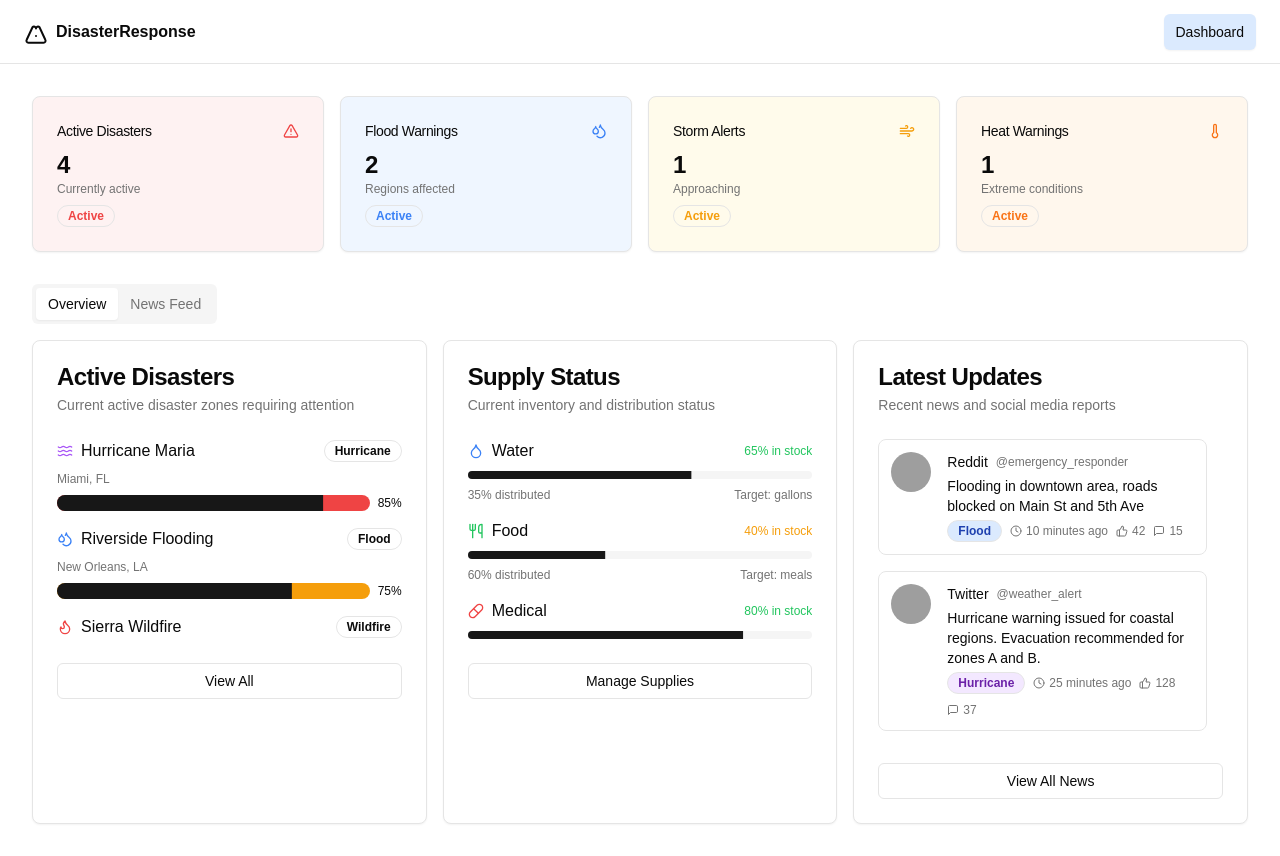
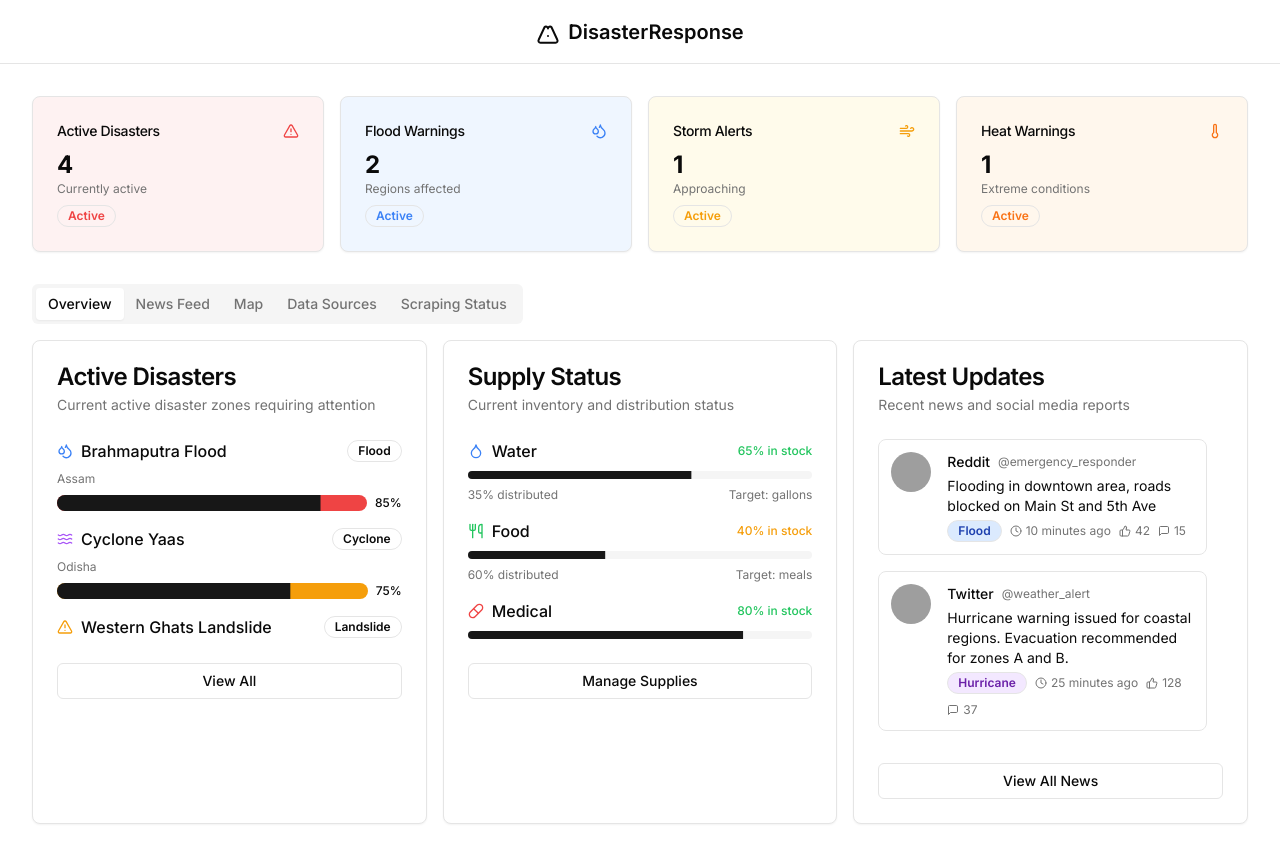
Before and after one commit to bhavishya-06/NinjaHattori, a Next.js app: page / in a window 1280 px wide. Built offline with nearby package versions, Linux system fonts and the light colour scheme; grey boxes are pictures that could not be loaded.

Commit message:
Major Ui cahnges

```diff
--- /dev/null
+++ b/app/dashboard/layout.tsx
@@ -0,0 +1,73 @@
+import Link from "next/link"
+import { Button } from "@/components/ui/button"
+
+function AlertIcon(props: React.SVGProps<SVGSVGElement>) {
+  return (
+    <svg
+      {...props}
+      xmlns="http://www.w3.org/2000/svg"
+      width="24"
+      height="24"
+      viewBox="0 0 24 24"
+      fill="none"
+      stroke="currentColor"
+      strokeWidth="2"
+      strokeLinecap="round"
+      strokeLinejoin="round"
+    >
+      <path d="M12 8.56a2 2 0 0 0-3.5-1.3L2.69 19.75a2 2 0 0 0 1.74 3h15.14a2 2 0 0 0 1.74-3L15.5 7.26a2 2 0 0 0-3.5 1.3" />
+      <path d="M12 16v.01" />
+    </svg>
+  )
+}
+
+function DashboardIcon(props: React.SVGProps<SVGSVGElement>) {
+  return (
+    <svg
+      {...props}
+      xmlns="http://www.w3.org/2000/svg"
+      width="24"
+      height="24"
+      viewBox="0 0 24 24"
+      fill="none"
+      stroke="currentColor"
+      strokeWidth="2"
+      strokeLinecap="round"
+      strokeLinejoin="round"
+    >
+      <rect width="7" height="9" x="3" y="3" rx="1" />
+      <rect width="7" height="5" x="14" y="3" rx="1" />
+      <rect width="7" height="9" x="14" y="12" rx="1" />
+      <rect width="7" height="5" x="3" y="16" rx="1" />
+    </svg>
+  )
+}
+
+export default function DashboardLayout({
+  children,
+}: {
+  children: React.ReactNode
+}) {
+  return (
+    <div className="flex min-h-screen w-full flex-col">
+      <header className="sticky top-0 z-10 flex h-16 items-center gap-4 border-b bg-background px-4 md:px-6">
+        <div className="flex-1" />
+        <Link href="/" className="flex items-center gap-2 font-semibold">
+          <AlertIcon className="h-6 w-6" />
+          <span className="text-xl">DisasterResponse</span>
+        </Link>
+        <div className="flex-1 flex justify-end">
+          <nav className="flex gap-2">
+            <Button variant="ghost" className="flex items-center gap-2 text-foreground hover:text-foreground hover:bg-muted" size="sm" asChild>
+              <Link href="/dashboard">
+                <DashboardIcon className="h-4 w-4" />
+                <span>Dashboard</span>
+              </Link>
+            </Button>
+          </nav>
+        </div>
+      </header>
+      {children}
+    </div>
+  )
+}
--- a/app/dashboard/page.tsx
+++ b/app/dashboard/page.tsx
@@ -1,17 +1,18 @@
-import { Card, CardContent, CardDescription, CardHeader, CardTitle, CardFooter } from "@/components/ui/card"
+import Link from "next/link"
 import { Button } from "@/components/ui/button"
+import { Card, CardContent, CardDescription, CardFooter, CardHeader, CardTitle } from "@/components/ui/card"
 import { Tabs, TabsContent, TabsList, TabsTrigger } from "@/components/ui/tabs"
 import { DisasterMap } from "@/components/disaster-map"
+import { NewsScroller } from "@/components/news-scroller"
 import { PriorityList } from "@/components/priority-list"
 import { SupplyOverview } from "@/components/supply-overview"
-import { NewsScroller } from "@/components/news-scroller"
+import { SourcesOverview } from "@/components/sources-overview"
 import { ScrapeStatus } from "@/components/scrape-status"
-import { SourcesOverview } from "@/components/sources-overview"
-import Link from "next/link"
+import { Map, Newspaper, Database, RefreshCw } from "lucide-react"
 
 export default function DashboardPage() {
   return (
-    <div className="flex flex-col gap-4 p-4 md:gap-8 md:p-8">
+    <main className="flex flex-1 flex-col gap-4 p-4 md:gap-8 md:p-8">
       <div className="grid gap-4 md:grid-cols-2 lg:grid-cols-4">
         <Card>
           <CardHeader className="flex flex-row items-center justify-between space-y-0 pb-2">
@@ -138,14 +139,13 @@ export default function DashboardPage() {
               <CardContent>
                 <SupplyOverview />
               </CardContent>
-              <Link href="/supplies">
-                  <CardFooter>
-                    {/* manage supplies button functionality */}
-                      <Button variant="outline" size="sm" className="w-full">
-                        Manage Supplies
-                      </Button>
-                  </CardFooter>
-                </Link>
+              <CardFooter>
+                <Button variant="outline" size="sm" className="w-full" asChild>
+                  <Link href="/supplies">
+                    Manage Supplies
+                  </Link>
+                </Button>
+              </CardFooter>
             </Card>
             <Card className="lg:col-span-4">
               <CardHeader>
@@ -181,6 +181,6 @@ export default function DashboardPage() {
           </Card>
         </TabsContent>
       </Tabs>
-    </div>
+    </main>
   )
 }
--- a/app/layout.tsx
+++ b/app/layout.tsx
@@ -1,8 +1,11 @@
 import type { Metadata } from 'next'
 import './globals.css'
+import { Inter } from 'next/font/google'
+
+const inter = Inter({ subsets: ['latin'] })
 
 export const metadata: Metadata = {
-  title: 'v0 App',
+  title: 'Ninja',
   description: 'Created with v0',
   generator: 'v0.dev',
 }
@@ -14,7 +17,9 @@ export default function RootLayout({
 }>) {
   return (
     <html lang="en">
-      <body>{children}</body>
+      <body className={inter.className}>
+        {children}
+      </body>
     </html>
   )
 }
--- a/app/page.tsx
+++ b/app/page.tsx
@@ -7,21 +7,41 @@ import { NewsScroller } from "@/components/news-scroller"
 import { PriorityList } from "@/components/priority-list"
 import { SupplyOverview } from "@/components/supply-overview"
 import { AlertStatus } from "@/components/alert-status"
+import { ScrapeStatus } from "@/components/scrape-status"
+import { SourcesOverview } from "@/components/sources-overview"
+
+function DashboardIcon(props: React.SVGProps<SVGSVGElement>) {
+  return (
+    <svg
+      {...props}
+      xmlns="http://www.w3.org/2000/svg"
+      width="24"
+      height="24"
+      viewBox="0 0 24 24"
+      fill="none"
+      stroke="currentColor"
+      strokeWidth="2"
+      strokeLinecap="round"
+      strokeLinejoin="round"
+    >
+      <rect width="7" height="9" x="3" y="3" rx="1" />
+      <rect width="7" height="5" x="14" y="3" rx="1" />
+      <rect width="7" height="9" x="14" y="12" rx="1" />
+      <rect width="7" height="5" x="3" y="16" rx="1" />
+    </svg>
+  )
+}
 
 export default function Home() {
   return (
     <div className="flex min-h-screen w-full flex-col">
       <header className="sticky top-0 z-10 flex h-16 items-center gap-4 border-b bg-background px-4 md:px-6">
+        <div className="flex-1" />
         <Link href="/" className="flex items-center gap-2 font-semibold">
           <AlertIcon className="h-6 w-6" />
-          <span>DisasterResponse</span>
+          <span className="text-xl">DisasterResponse</span>
         </Link>
-        <nav className="ml-auto flex gap-2">
-          <Button variant="ghost" className="bg-blue-100 rounded-md transition delay-100 hover:bg-blue-200 shadow-sm" size="sm" asChild>
-            <Link href="/dashboard">Dashboard</Link>
-          </Button>
-
-        </nav>
+        <div className="flex-1" />
       </header>
       <main className="flex flex-1 flex-col gap-4 p-4 md:gap-8 md:p-8">
         <div className="grid gap-4 md:grid-cols-2 lg:grid-cols-4">
@@ -31,6 +51,9 @@ export default function Home() {
           <TabsList>
             <TabsTrigger value="overview">Overview</TabsTrigger>
             <TabsTrigger value="news">News Feed</TabsTrigger>
+            <TabsTrigger value="map">Map</TabsTrigger>
+            <TabsTrigger value="sources">Data Sources</TabsTrigger>
+            <TabsTrigger value="scraping">Scraping Status</TabsTrigger>
           </TabsList>
           <TabsContent value="overview" className="space-y-4">
             <div className="grid gap-4 md:grid-cols-2 lg:grid-cols-3">
@@ -57,12 +80,11 @@ export default function Home() {
                   <SupplyOverview />
                 </CardContent>
                 <Link href="/supplies">
-                  <CardFooter>
-                    {/* manage supplies button functionality */}
-                      <Button variant="outline" size="sm" className="w-full">
-                        Manage Supplies
-                      </Button>
-                  </CardFooter>
+                <CardFooter>
+                  <Button variant="outline" size="sm" className="w-full">
+                    Manage Supplies
+                  </Button>
+                </CardFooter>
                 </Link>
               </Card>
               <Card className="lg:col-span-1">
@@ -81,14 +103,107 @@ export default function Home() {
               </Card>
             </div>
           </TabsContent>
-
           <TabsContent value="news" className="space-y-4">
             <Card>
               <CardHeader>
                 <CardTitle>News Feed</CardTitle>
                 <CardDescription>Latest disaster-related news and social media updates</CardDescription>
               </CardHeader>
-              <CardContent>{/* Expanded news feed will go here */}</CardContent>
+              <CardContent>
+                <NewsScroller />
+              </CardContent>
+            </Card>
+          </TabsContent>
+          <TabsContent value="map" className="space-y-4">
+            <div className="grid gap-4 md:grid-cols-2">
+              <Card className="md:col-span-1">
+                <CardHeader>
+                  <CardTitle>Disaster Map</CardTitle>
+                  <CardDescription>Geographic overview of disaster zones in India</CardDescription>
+                </CardHeader>
+                <CardContent className="p-0">
+                  <div className="aspect-square w-full">
+                    <DisasterMap />
+                  </div>
+                </CardContent>
+              </Card>
+              <Card className="md:col-span-1">
+                <CardHeader>
+                  <CardTitle>Disaster Locations</CardTitle>
+                  <CardDescription>List of all active disaster zones in India</CardDescription>
+                </CardHeader>
+                <CardContent>
+                  <div className="space-y-4">
+                    <div className="flex items-center justify-between">
+                      <div className="space-y-1">
+                        <p className="text-sm font-medium">Flood - Assam</p>
+                        <p className="text-sm text-muted-foreground">Severity: High | Affected: 2.1M</p>
+                      </div>
+                      <div className="flex items-center gap-2">
+                        <span className="inline-flex h-2 w-2 rounded-full bg-red-500" />
+                        <span className="text-sm text-muted-foreground">High Priority</span>
+                      </div>
+                    </div>
+                    <div className="flex items-center justify-between">
+                      <div className="space-y-1">
+                        <p className="text-sm font-medium">Cyclone - Odisha</p>
+                        <p className="text-sm text-muted-foreground">Category: 3 | Affected: 1.8M</p>
+                      </div>
+                      <div className="flex items-center gap-2">
+                        <span className="inline-flex h-2 w-2 rounded-full bg-red-500" />
+                        <span className="text-sm text-muted-foreground">High Priority</span>
+                      </div>
+                    </div>
+                    <div className="flex items-center justify-between">
+                      <div className="space-y-1">
+                        <p className="text-sm font-medium">Drought - Maharashtra</p>
+                        <p className="text-sm text-muted-foreground">Severity: Medium | Affected: 1.5M</p>
+                      </div>
+                      <div className="flex items-center gap-2">
+                        <span className="inline-flex h-2 w-2 rounded-full bg-orange-500" />
+                        <span className="text-sm text-muted-foreground">Medium Priority</span>
+                      </div>
+                    </div>
+                    <div className="flex items-center justify-between">
+                      <div className="space-y-1">
+                        <p className="text-sm font-medium">Landslide - Uttarakhand</p>
+                        <p className="text-sm text-muted-foreground">Area: 50km² | Affected: 0.5M</p>
+                      </div>
+                      <div className="flex items-center gap-2">
+                        <span className="inline-flex h-2 w-2 rounded-full bg-yellow-500" />
+                        <span className="text-sm text-muted-foreground">Low Priority</span>
+                      </div>
+                    </div>
+                  </div>
+                </CardContent>
+                <CardFooter>
+                  <Button variant="outline" size="sm" className="w-full">
+                    View All Locations
+                  </Button>
+                </CardFooter>
+              </Card>
+            </div>
+          </TabsContent>
+          <TabsContent value="sources" className="space-y-4">
+            <Card>
+              <CardHeader>
+                <CardTitle>Data Sources</CardTitle>
+                <CardDescription>Active sources and data quality metrics</CardDescription>
+              </CardHeader>
+              <CardContent>
+                <SourcesOverview />
+              </CardContent>
+            </Card>
+          </TabsContent>
+          <TabsContent value="scraping" className="space-y-4">
+            <Card>
+              <CardHeader>
+                <CardTitle>Web Scraping Status</CardTitle>
+                <CardDescription>Current scraping jobs and schedules</CardDescription>
+              </CardHeader>
+              <CardContent>
+                <ScrapeStatus />
+              </CardContent>
             </Card>
           </TabsContent>
         </Tabs>
@@ -97,7 +212,7 @@ export default function Home() {
   )
 }
 
-function AlertIcon(props) {
+function AlertIcon(props: React.SVGProps<SVGSVGElement>) {
   return (
     <svg
       {...props}
--- a/app/supplies/page.tsx
+++ b/app/supplies/page.tsx
@@ -1,4 +1,5 @@
 import { Suspense } from "react"
+import Link from "next/link"
 import { SuppliesTable } from "@/components/supplies-table"
 import { SuppliesTableSkeleton } from "@/components/supplies-table-skeleton"
 import { AddSupplyForm } from "@/components/add-supply-form"
@@ -8,7 +9,7 @@ import { Package, ShieldAlert } from "lucide-react"
 
 export default function SuppliesPage() {
   return (
-    <div className="container mx-auto py-6 space-y-6">
+    <div className="container mx-auto py-6 space-y-6 p-4 md:p-6">
       <div className="flex items-center justify-between">
         <div className="flex items-center gap-2">
           <Package className="h-6 w-6 text-primary" />
@@ -16,7 +17,7 @@ export default function SuppliesPage() {
         </div>
         <div className="flex items-center gap-2 text-sm text-muted-foreground">
           <ShieldAlert className="h-4 w-4" />
-          <span>Disaster Management System</span>
+          <Link href="/"><span>Disaster Management System</span></Link>
         </div>
       </div>
 
--- a/components/priority-list.tsx
+++ b/components/priority-list.tsx
@@ -1,78 +1,68 @@
 "use client"
 
-import { useState, useEffect } from "react"
+import * as React from "react"
 import { ScrollArea } from "@/components/ui/scroll-area"
 import { Badge } from "@/components/ui/badge"
 import { Progress } from "@/components/ui/progress"
 import { AlertTriangle, Droplets, Flame, Waves } from "lucide-react"
 
+interface Disaster {
+  id: number
+  name: string
+  location: string
+  type: string
+  severity: number
+  icon: React.ReactNode
+  color: string
+}
+
 export function PriorityList() {
-  const [disasters, setDisasters] = useState([])
-  const [loading, setLoading] = useState(true)
-
-  useEffect(() => {
   // Simulate fetching disaster data
-    const fetchDisasters = async () => {
   // In a real app, this would be an API call
-      setTimeout(() => {
-        setDisasters([
+  const disasters: Disaster[] = [
     {
       id: 1,
-            name: "Hurricane Maria",
-            location: "Miami, FL",
-            type: "Hurricane",
+      name: "Brahmaputra Flood",
+      location: "Assam",
+      type: "Flood",
       severity: 85,
+      icon: <Droplets className="h-4 w-4" />,
+      color: "text-blue-500",
+    },
+    {
+      id: 2,
+      name: "Cyclone Yaas",
+      location: "Odisha",
+      type: "Cyclone",
+      severity: 75,
       icon: <Waves className="h-4 w-4" />,
       color: "text-purple-500",
     },
     {
-            id: 2,
-            name: "Riverside Flooding",
-            location: "New Orleans, LA",
-            type: "Flood",
-            severity: 75,
-            icon: <Droplets className="h-4 w-4" />,
-            color: "text-blue-500",
+      id: 3,
+      name: "Western Ghats Landslide",
+      location: "Kerala",
+      type: "Landslide",
+      severity: 90,
+      icon: <AlertTriangle className="h-4 w-4" />,
+      color: "text-amber-500",
     },
     {
-            id: 3,
-            name: "Sierra Wildfire",
-            location: "Sacramento, CA",
-            type: "Wildfire",
-            severity: 90,
+      id: 4,
+      name: "Marathwada Drought",
+      location: "Maharashtra",
+      type: "Drought",
+      severity: 65,
       icon: <Flame className="h-4 w-4" />,
       color: "text-red-500",
     },
-          {
-            id: 4,
-            name: "Coastal Tsunami Warning",
-            location: "Portland, OR",
-            type: "Tsunami",
-            severity: 65,
-            icon: <AlertTriangle className="h-4 w-4" />,
-            color: "text-amber-500",
-          },
-        ])
-        setLoading(false)
-      }, 1000)
-    }
+  ]
 
-    fetchDisasters()
-  }, [])
-
-  const getSeverityColor = (severity) => {
+  const getSeverityColor = (severity: number) => {
     if (severity >= 80) return "bg-red-500"
     if (severity >= 60) return "bg-amber-500"
     if (severity >= 40) return "bg-yellow-500"
     return "bg-green-500"
-  }
-
-  if (loading) {
-    return (
-      <div className="flex h-[200px] items-center justify-center">
-        <div className="h-8 w-8 animate-spin rounded-full border-4 border-primary border-t-transparent"></div>
-      </div>
-    )
   }
 
   return (
```
Lines whose indentation alone changed are shown as unchanged.
